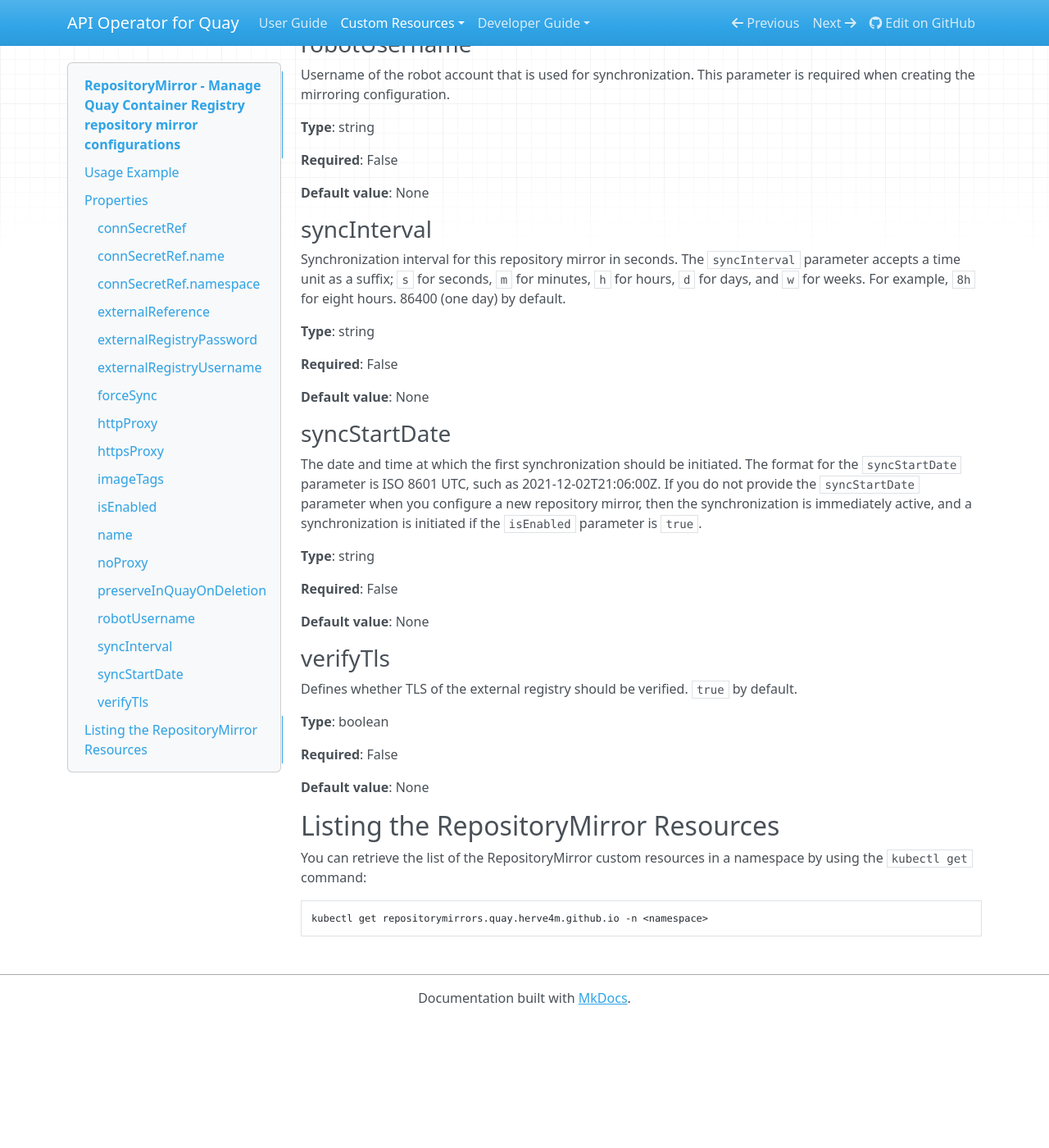
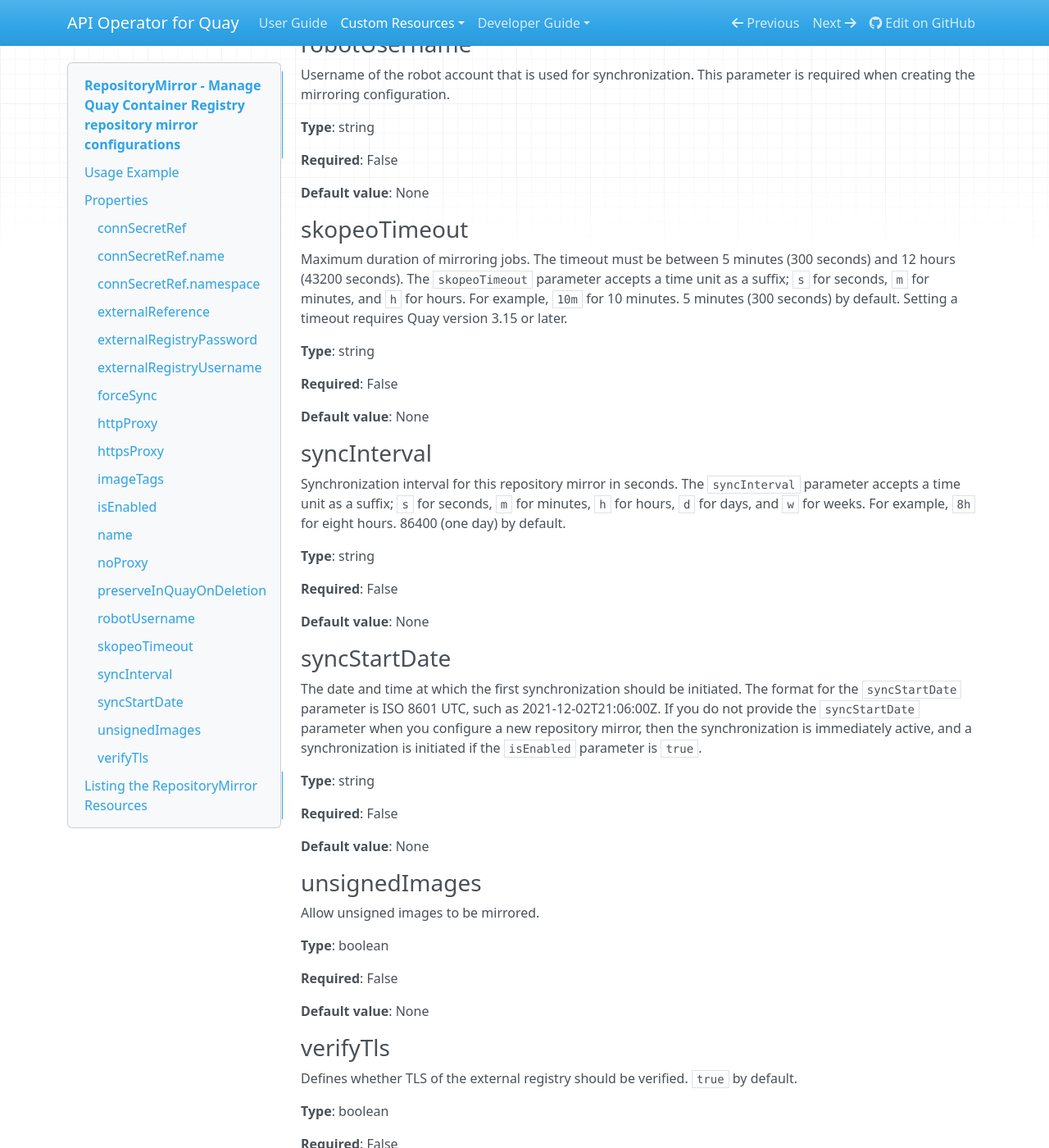
Before and after one commit to herve4m/quay-api-operator, an MkDocs documentation site: the page built from docs/crds/RepositoryMirror.md, in a window 1280 px wide and 1400 px high, scrolled down 5047 px. Shown: the whole window at 82% size. Built offline with MkDocs 1.6.1, drawn with Linux system fonts in a browser that asks for light colours; nearby versions of some CDN libraries; before the commit the page ends 6292 px from its top, so only the background shows below that.

Commit message:
Sync with quay collection 3.15 (#10)
Add the new options from the Quay collection

```diff
--- a/.pre-commit-config.yaml
+++ b/.pre-commit-config.yaml
@@ -6,13 +6,13 @@ repos:
       - id: end-of-file-fixer
       - id: trailing-whitespace
   - repo: https://github.com/adrienverge/yamllint.git
-    rev: v1.35.1
+    rev: v1.37.1
     hooks:
       - id: yamllint
         types:
           - yaml
   - repo: https://github.com/psf/black
-    rev: 24.10.0
+    rev: 25.1.0
     hooks:
       - id: black
         name: black
@@ -22,7 +22,7 @@ repos:
         types:
           - python
   - repo: https://github.com/pycqa/flake8
-    rev: 7.1.1
+    rev: 7.3.0
     hooks:
       - id: flake8
         name: flake8
--- a/docs/crds/RepositoryMirror.md
+++ b/docs/crds/RepositoryMirror.md
@@ -248,6 +248,16 @@ __Required__: False
 
 __Default value__: None
 
+### skopeoTimeout
+
+Maximum duration of mirroring jobs. The timeout must be between 5 minutes (300 seconds) and 12 hours (43200 seconds). The `skopeoTimeout` parameter accepts a time unit as a suffix; `s` for seconds, `m` for minutes, and `h` for hours. For example, `10m` for 10 minutes. 5 minutes (300 seconds) by default. Setting a timeout requires Quay version 3.15 or later.
+
+__Type__: string
+
+__Required__: False
+
+__Default value__: None
+
 ### syncInterval
 
 Synchronization interval for this repository mirror in seconds. The `syncInterval` parameter accepts a time unit as a suffix; `s` for seconds, `m` for minutes, `h` for hours, `d` for days, and `w` for weeks. For example, `8h` for eight hours. 86400 (one day) by default.
@@ -263,6 +273,16 @@ __Default value__: None
 The date and time at which the first synchronization should be initiated. The format for the `syncStartDate` parameter is ISO 8601 UTC, such as 2021-12-02T21:06:00Z. If you do not provide the `syncStartDate` parameter when you configure a new repository mirror, then the synchronization is immediately active, and a synchronization is initiated if the `isEnabled` parameter is `true`.
 
 __Type__: string
+
+__Required__: False
+
+__Default value__: None
+
+### unsignedImages
+
+Allow unsigned images to be mirrored.
+
+__Type__: boolean
 
 __Required__: False
 
```
Also changed, not shown: docs/crds/Tag.md (+1 -1 lines), 17 other files.
